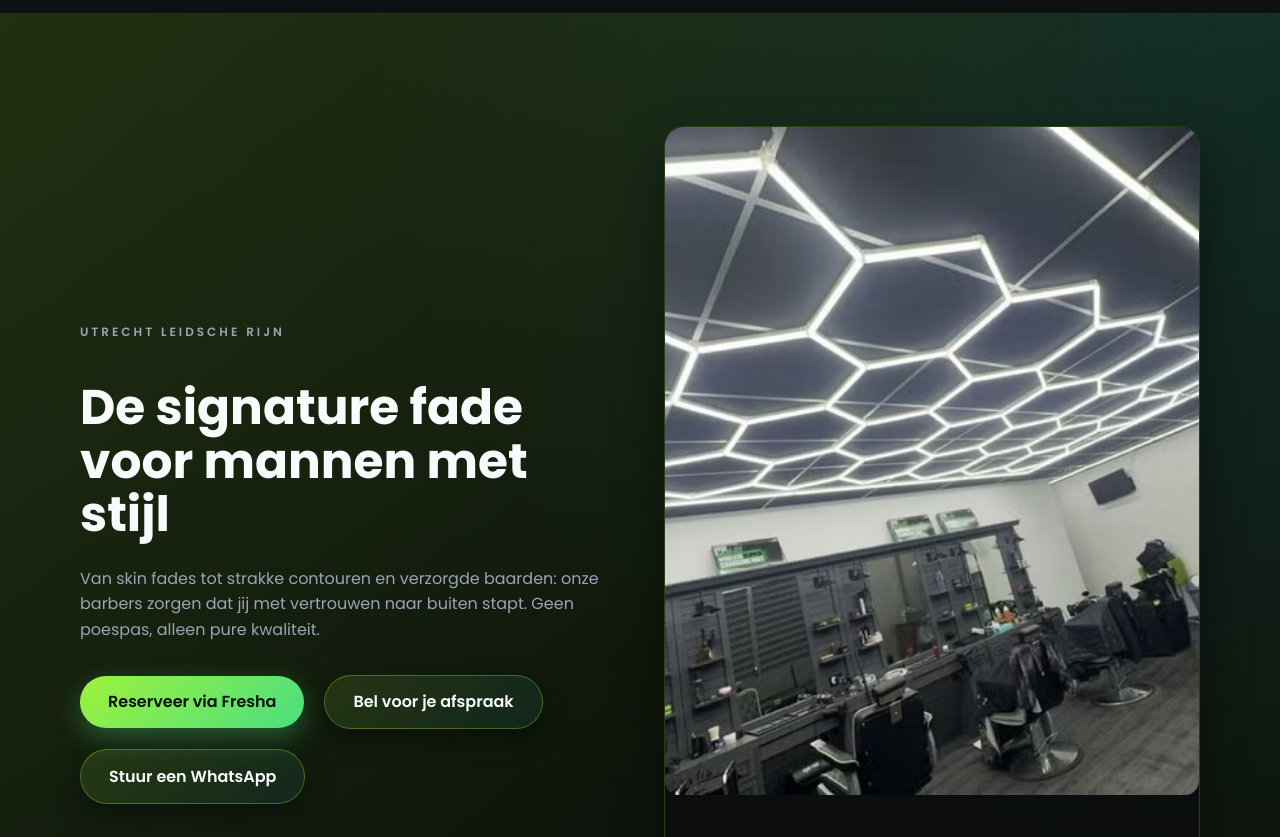
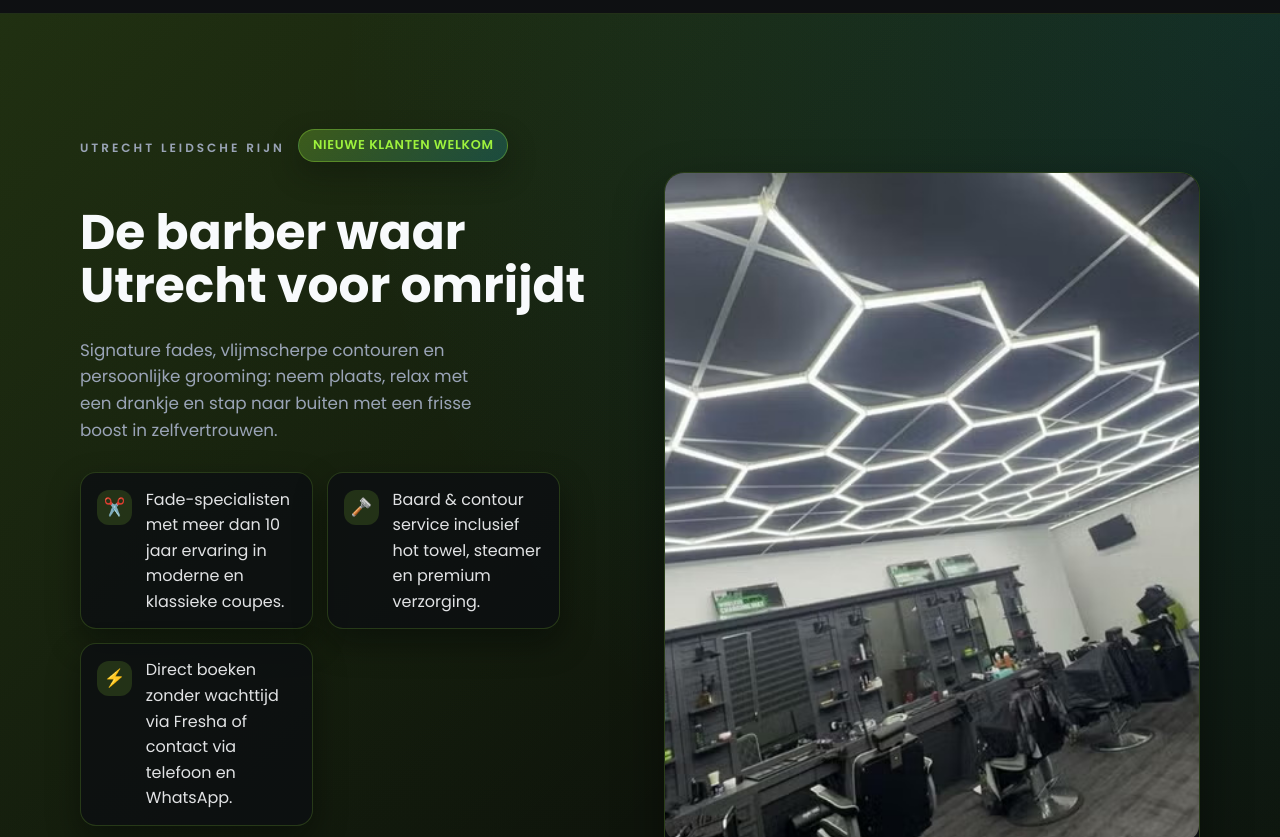
Before and after one commit to Mitchel2001/afkirrr, a plain HTML site: page index.html in a window 1280 px wide. Shown: the part 59-896 px from the top of the page. Drawn offline with Linux system fonts and the light colour scheme.

Commit message:
Versterk hero-intro met highlights

```diff
--- a/assets/css/styles.css
+++ b/assets/css/styles.css
@@ -234,10 +234,74 @@ a {
     grid-template-columns: repeat(auto-fit, minmax(280px, 1fr));
 }
 
+.hero-kicker {
+    display: flex;
+    flex-wrap: wrap;
+    align-items: center;
+    gap: 0.85rem;
+    margin-bottom: 1.5rem;
+}
+
+.hero-badge {
+    display: inline-flex;
+    align-items: center;
+    gap: 0.4rem;
+    padding: 0.35rem 0.85rem;
+    border-radius: 999px;
+    font-size: 0.8rem;
+    font-weight: 600;
+    letter-spacing: 0.05em;
+    text-transform: uppercase;
+    background: linear-gradient(135deg, rgba(158, 242, 61, 0.25), rgba(34, 211, 238, 0.2));
+    border: 1px solid rgba(158, 242, 61, 0.32);
+    color: var(--primary);
+    box-shadow: 0 12px 28px rgba(14, 20, 12, 0.45);
+}
+
 .hero h1 {
     font-size: clamp(2.5rem, 3.8vw, 3.75rem);
     margin-bottom: 1.5rem;
     line-height: 1.1;
+}
+
+.hero-lead {
+    font-size: 1.05rem;
+    max-width: 38ch;
+}
+
+.hero-highlights {
+    list-style: none;
+    margin: 1.75rem 0 0;
+    padding: 0;
+    display: grid;
+    gap: 0.85rem;
+    max-width: 480px;
+}
+
+.hero-highlights li {
+    display: flex;
+    align-items: flex-start;
+    gap: 0.85rem;
+    background: rgba(12, 14, 18, 0.8);
+    border: 1px solid rgba(158, 242, 61, 0.18);
+    padding: 0.85rem 1rem;
+    border-radius: 1rem;
+    box-shadow: 0 14px 32px rgba(3, 5, 4, 0.4);
+    color: rgba(248, 250, 252, 0.9);
+}
+
+.hero-icon {
+    display: inline-flex;
+    align-items: center;
+    justify-content: center;
+    width: 2.2rem;
+    height: 2.2rem;
+    border-radius: 0.75rem;
+    background: rgba(158, 242, 61, 0.15);
+    color: var(--primary);
+    font-size: 1.1rem;
+    flex-shrink: 0;
+    margin-top: 0.2rem;
 }
 
 .hero p {
@@ -249,12 +313,19 @@ a {
     flex-direction: column;
     align-items: flex-start;
     gap: 1rem;
-    margin-top: 2rem;
+    margin-top: 2.25rem;
 }
 
 .hero-actions .btn {
     width: 100%;
     max-width: 260px;
+}
+
+.hero-note {
+    margin-top: 1.5rem;
+    color: rgba(248, 250, 252, 0.72);
+    max-width: 420px;
+    font-size: 0.95rem;
 }
 
 .btn {
@@ -691,6 +762,10 @@ a {
 }
 
 @media (min-width: 640px) {
+    .hero-highlights {
+        grid-template-columns: repeat(2, minmax(220px, 1fr));
+    }
+
     .hero-actions {
         flex-direction: row;
         flex-wrap: wrap;
--- a/index.html
+++ b/index.html
@@ -42,14 +42,23 @@
         <section class="hero">
             <div class="container">
                 <div class="hero-content">
-                    <p class="eyebrow">Utrecht Leidsche Rijn</p>
-                    <h1>De signature fade voor mannen met stijl</h1>
-                    <p>Van skin fades tot strakke contouren en verzorgde baarden: onze barbers zorgen dat jij met vertrouwen naar buiten stapt. Geen poespas, alleen pure kwaliteit.</p>
+                    <div class="hero-kicker">
+                        <p class="eyebrow">Utrecht Leidsche Rijn</p>
+                        <span class="hero-badge">Nieuwe klanten welkom</span>
+                    </div>
+                    <h1>De barber waar Utrecht voor omrijdt</h1>
+                    <p class="hero-lead">Signature fades, vlijmscherpe contouren en persoonlijke grooming: neem plaats, relax met een drankje en stap naar buiten met een frisse boost in zelfvertrouwen.</p>
+                    <ul class="hero-highlights">
+                        <li><span class="hero-icon" aria-hidden="true">✂️</span>Fade-specialisten met meer dan 10 jaar ervaring in moderne en klassieke coupes.</li>
+                        <li><span class="hero-icon" aria-hidden="true">🪒</span>Baard &amp; contour service inclusief hot towel, steamer en premium verzorging.</li>
+                        <li><span class="hero-icon" aria-hidden="true">⚡</span>Direct boeken zonder wachttijd via Fresha of contact via telefoon en WhatsApp.</li>
+                    </ul>
                     <div class="hero-actions">
                         <a class="btn primary" href="https://www.fresha.com/nl/a/barbershop-afkir-utrecht-molenpolder-110-v7ew54j0/booking?menu=true&amp;pId=2641916&amp;dppub=true&amp;employeeId=4817611" target="_blank" rel="noopener">Reserveer via Fresha</a>
                         <a class="btn ghost" href="tel:+31623961836">Bel voor je afspraak</a>
                         <a class="btn ghost" href="https://wa.me/31623961836" target="_blank" rel="noopener">Stuur een WhatsApp</a>
                     </div>
+                    <p class="hero-note">Elke behandeling op afspraak: jij op tijd in de stoel, wij klaar met verse blades en aandacht voor detail.</p>
                 </div>
                 <div class="hero-media" role="presentation">
                     <div class="hero-card">
```
